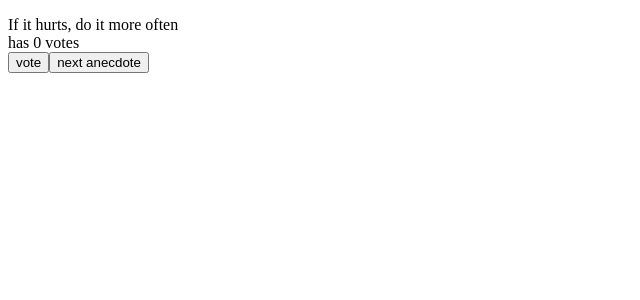
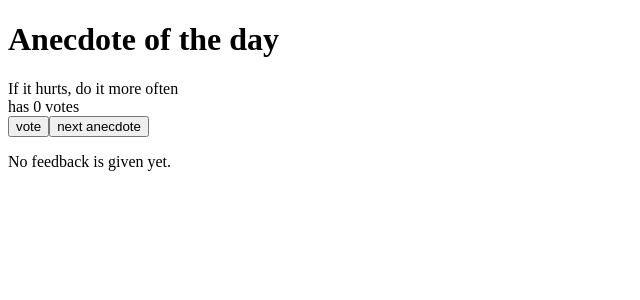
Before and after one commit to dyabk/anecdotesApp, a React (Create React App) app: page / in a window 1280 px wide. Shown: the top 300 px of the page, without its empty margins (0-640 px from the left). Built offline with nearby package versions, Linux system fonts and the light colour scheme.

Commit message:
Display the anecdote with most votes.

```diff
--- a/src/App.js
+++ b/src/App.js
@@ -1,4 +1,17 @@
 import React, { useState } from 'react'
+
+const Additional = ({anecdotes, max, votes}) => {
+  if (max > -1) {
+    return (
+      <div>
+        <h1>Anecdote with most votes</h1>
+        {anecdotes[max]}<br />
+        has {votes[max]} votes
+      </div>
+    )
+  }
+  else return <div>No feedback is given yet.</div>
+}
 
 const App = () => {
   const anecdotes = [
@@ -13,7 +26,14 @@ const App = () => {
 
   const [selected, setSelected] = useState([0, -1])
   const [votes, setVotes] = useState(Array(anecdotes.length).fill(0))
+  console.log('selected state: ' + selected)
   console.log('votes state: ' + votes)
+
+  const max = Math.max(...votes)
+  const index = votes.indexOf(max)
+  if ((selected[1] === -1 && max > 0) || (max > votes[selected[1]] )) {
+    setSelected([selected[0], index])
+  }
 
   const generateRandom = () => {
     const result = Math.floor( Math.random() * anecdotes.length )
@@ -21,7 +41,6 @@ const App = () => {
       console.log('re-calculating new selected state...')
       return generateRandom()
     }
-    console.log('new selected state: ' + result + ', ' + selected[1])
     return result
   }
 
@@ -33,12 +52,14 @@ const App = () => {
 
   return (
     <div>
+      <h1>Anecdote of the day</h1>
       <p>
         {anecdotes[selected[0]]}<br />
         has {votes[selected[0]]} votes<br />
         <button onClick={() => vote()}>vote</button>
         <button onClick={() => setSelected([generateRandom(), selected[1]])}>next anecdote</button>
       </p>
+      <Additional anecdotes={anecdotes} max={selected[1]} votes={votes} />
     </div>
   )
 }
```
